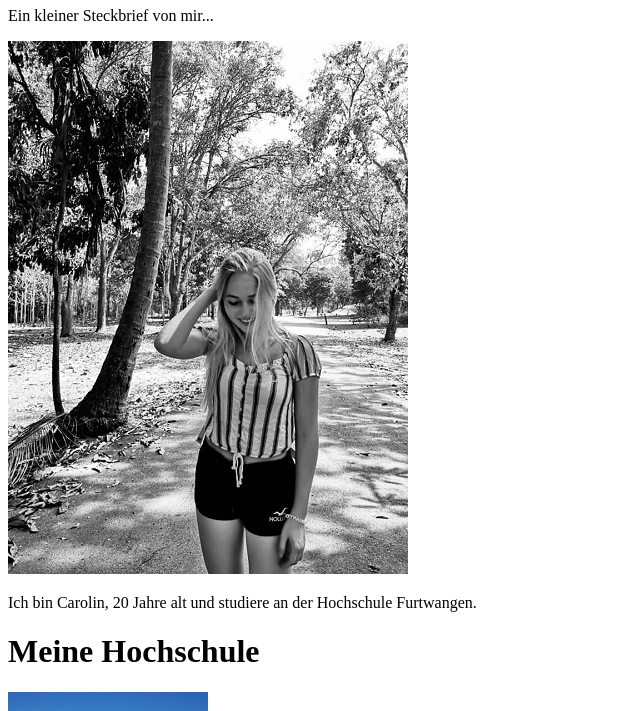
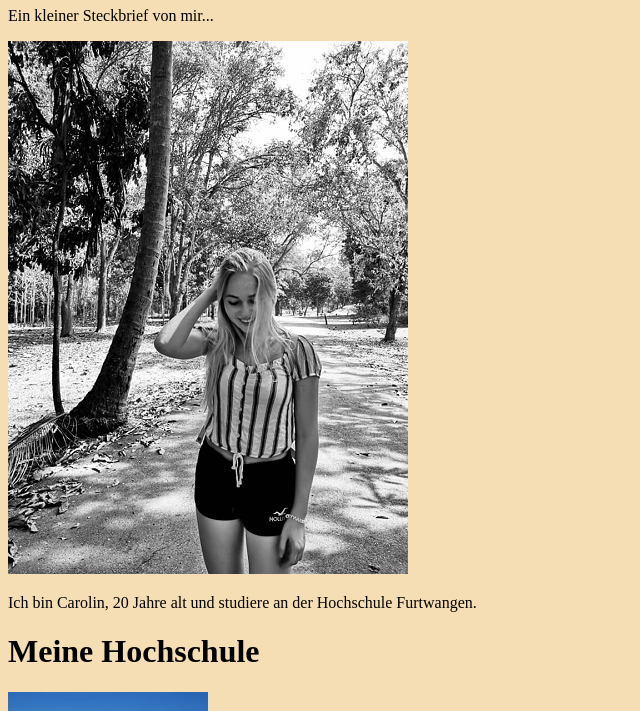
Before and after one commit to carolinbng/GIS_SS_20, a plain HTML site: page Aufgabe1/index.html in a window 1280 px wide. Shown: the part 73-784 px from the top of the page, without its empty margins (0-640 px from the left). Drawn offline with Linux system fonts and the light colour scheme.

Commit message:
Aufgabe1

```diff
--- a/Aufgabe1/index.html
+++ b/Aufgabe1/index.html
@@ -5,7 +5,7 @@
     <meta name="viewport" content="width=device-width, initial-scale=1.0">
     <title>Document</title>
 </head>
-<body>
+<body style="background-color:wheat;">
     <h1 id="überschrift">Carolin Binninger</h1>
     <p>Ein kleiner Steckbrief von mir...</p>
     <img src ="meinportrait.jpg">
```
